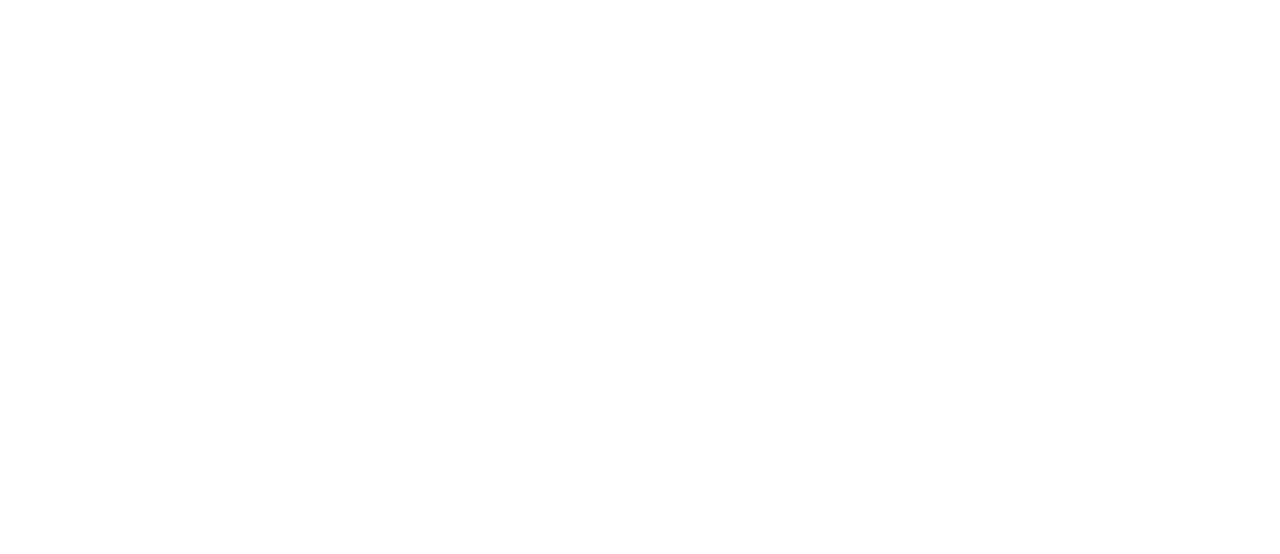
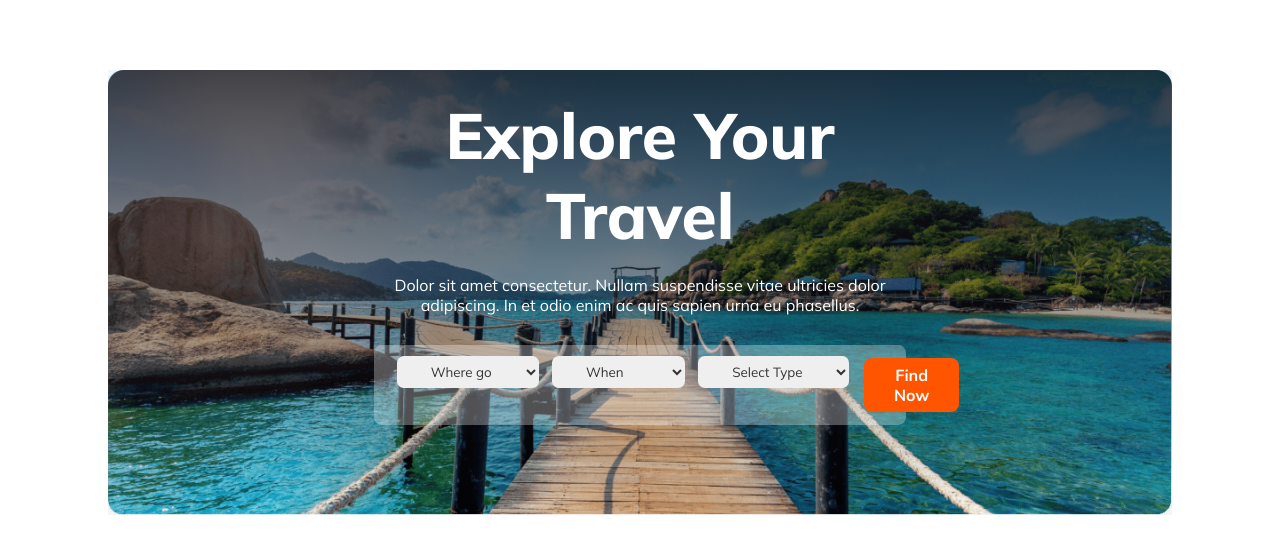
Before and after one commit to Oishee90/a02-travel-responsive-webpage, a plain HTML site: page index.html in a window 1280 px wide. Drawn offline with Linux system fonts and the light colour scheme.

Commit message:
banner section complete

```diff
--- a/css/style.css
+++ b/css/style.css
@@ -1,3 +1,78 @@
 *{
   font-family: "Mulish", sans-serif;
 }
+/* main section style */
+main{
+    max-width:1440px;
+    margin: 70px 100px;
+}
+/* banner setion style */
+.banner-section{
+  position: relative;
+}
+.banner-section::before{
+  border-radius: 16px;
+  content: "";
+  position: absolute;
+  top: 0;
+  left: 0;
+  width: 100%;
+  height: 100%;
+
+  background: linear-gradient(180deg, rgba(19, 19, 24, 0.80) 0%, rgba(19, 19, 24, 0.00) 100%);
+
+}
+.banner-section img{
+    width:100%;
+    height:auto
+}
+.banner-container{
+  width: 50%;
+  text-align: center;
+  position: absolute;
+top:40%;
+left:50%;
+transform: translate(-50%,-50%);
+}
+.banner-tittle{
+  color:#fff;
+font-size: 64px;
+font-weight: 800;
+margin-bottom: 20px;
+margin-top: 20px;
+}
+.banner-desciption{
+  color: #fff;
+text-align: center;
+font-size: 16px;
+font-weight: 400;
+margin-bottom: 30px;
+}
+.banner-select{
+  padding: 7px 30px;
+  margin: 0.5em;
+  border-radius: 0.5em;
+  border: none;
+  color: #333333;
+  cursor: pointer;
+}
+.banner-select-container{
+  display:flex;
+  justify-content: space-between;
+  border-radius: 8px ;
+  background: rgba(255, 255, 255, 0.30);
+  padding: 5px 16px;
+
+}
+.btn-primary{
+  padding: 7px 30px;
+			margin: 0.5em;
+			border-radius: 0.5em;
+			border: none;
+			border-radius: 8px;
+background: #FF5400;
+color: #FFF;
+			font-size: 1em;
+			font-weight:700;
+			cursor: pointer;
+}
--- a/index.html
+++ b/index.html
@@ -14,7 +14,38 @@
 
     </header>
     <main>
+      <section class="banner-section">
+        <img src="images/Group 13 (1) (1).png" alt="">
+        <div class="banner-container">
+            <h3 class="banner-tittle">Explore Your Travel</h3>
+            <p class="banner-desciption">Dolor sit amet consectetur. Nullam suspendisse vitae ultricies dolor adipiscing. In et odio enim ac quis sapien urna eu phasellus.
 
+            </p>
+            <div class="banner-select-container">
+                <div >
+                    <select class="banner-select">
+                    <option>Where go</option>
+                    <option>Option 1</option>
+                    <option>Option 2</option>
+                    <option>Option 3</option>
+                </select></div>
+                <div >
+                    <select class="banner-select">
+                    <option>When</option>
+                    <option>Option 1</option>
+                    <option>Option 2</option>
+                    <option>Option 3</option>
+                </select></div>
+                <div><select class="banner-select">
+                    <option>Select Type</option>
+                    <option>Option 1</option>
+                    <option>Option 2</option>
+                    <option>Option 3</option>
+                </select></div>
+                <div > <button class=" btn-primary">Find Now</button></div>
+            </div>
+        </div>
+      </section>
     </main>
     <footer>
 
```
